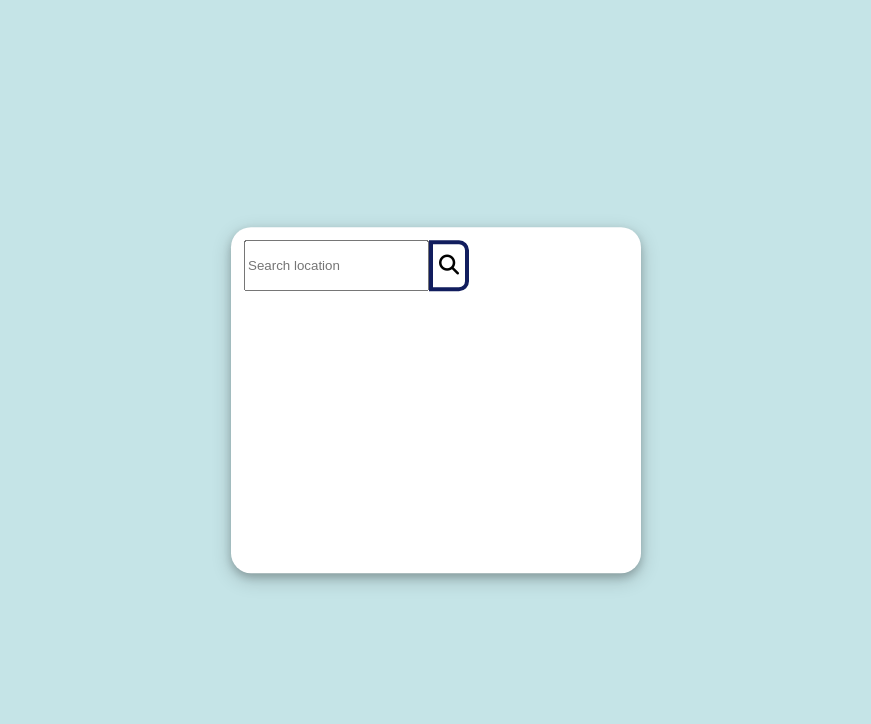
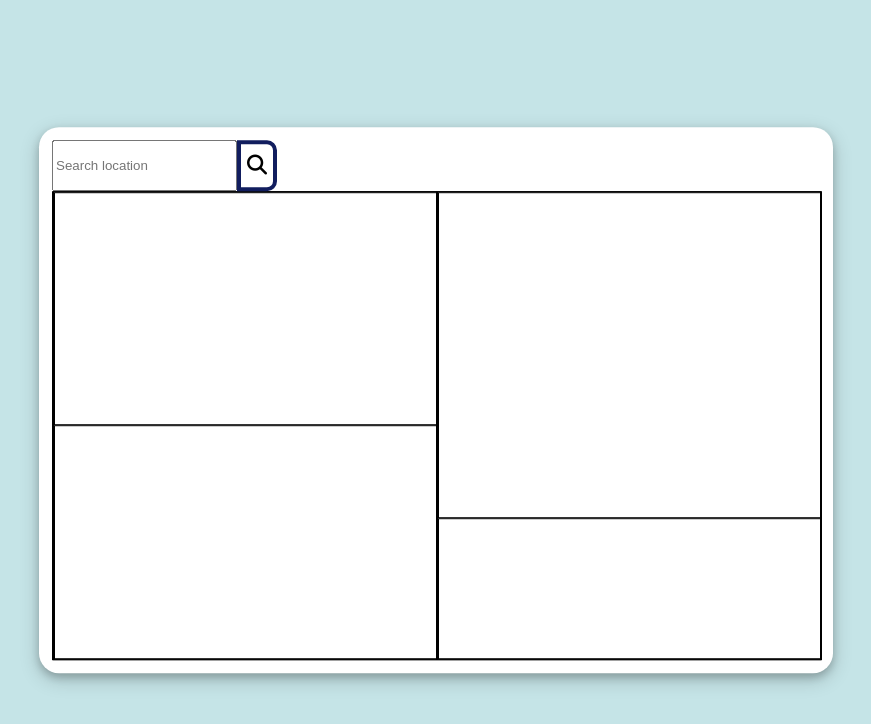
Before and after one commit to Usama4745/weatherapp, a React (Create React App) app: page / in a window 1280 px wide. Shown: the top 724 px of the page, without its empty margins (204-1075 px from the left). Built offline with nearby package versions, Linux system fonts and the light colour scheme.

Commit message:
added layout for all components

```diff
--- a/src/component/Home.css
+++ b/src/component/Home.css
@@ -1,15 +1,17 @@
-.container{
+.container {
 
     width: 100%;
     background-color: hsl(185, 41%, 84%);
     position: relative;
-    height:100vh;
+    height: 100vh;
     margin: 0;
     padding: 0;
+
 }
-.sub-container{
-    height: 40vh;
-    width: 30vw;
+
+.sub-container {
+    height: 65vh;
+    width: 60vw;
     background-color: white;
     margin: auto;
     position: absolute;
@@ -23,36 +25,40 @@
     border-radius: 20px;
     display: flex;
     padding: 1%;
+    display: flex;
+    flex-direction: column;
 }
 
 
 
 
-.search-box{
+.search-box {
     width: 100%;
     position: relative;
     display: flex;
 
 }
-  .search-input{
+
+.search-input {
     width: 100%;
     padding: 10px;
     border: 4px solid #111d5e;
-    border-radius:10px 0 0 10px ;
+    border-radius: 10px 0 0 10px;
     border-right: none;
     outline: none;
     font-size: 20px;
     color: tomato;
     background: none;
 }
-  .search-button{
+
+.search-button {
     text-align: center;
     height: 51px;
     width: 40px;
     outline: none;
     cursor: pointer;
     border: 4px solid #111d5e;
-   border-radius: 0 10px 10px 0 ;
+    border-radius: 0 10px 10px 0;
     border-left: none;
     background: none;
     font-size: 20px;
@@ -60,5 +66,59 @@
 
 
 }
-  .searchContainer{
+
+.searchContainer {}
+
+.data-container {
+    width: 100%;
+    height: 100%;
+    display: flex;
+    flex-direction: row;
+    justify-content: center;
+    align-items: center;
+    border: 1px solid black;
 }
+
+.left-data-container {
+    display: flex;
+    flex-direction: column;
+    border: 1px solid black;
+    height: 100%;
+    width: 50%;
+}
+
+.right-data-container {
+    display: flex;
+    flex-direction: column;
+    border: 1px solid black;
+    height: 100%;
+    width: 50%;
+}
+.today-forecast{
+    display: flex;
+    flex-direction: column;
+    border: 1px solid black;
+    height: 50%;
+    width: 100%;
+}
+.weekly-forecast{
+    display: flex;
+    flex-direction: column;
+    border: 1px solid black;
+    height: 50%;
+    width: 100%;
+}
+.weather-map{
+    display: flex;
+    flex-direction: column;
+    border: 1px solid black;
+    height: 70%;
+    width: 100%;
+}
+.temp-converter{
+    display: flex;
+    flex-direction: column;
+    border: 1px solid black;
+    height: 30%;
+    width: 100%;
+}
--- a/src/component/Home.js
+++ b/src/component/Home.js
@@ -15,6 +15,16 @@ function Home() {
                         </button>
                     </div>
                 </div>
+                <div className="data-container">
+                    <div className="left-data-container">
+                        <div className="today-forecast"></div>
+                        <div className="weekly-forecast"></div>
+                    </div>
+                    <div className="right-data-container">
+                        <div className="weather-map"></div>
+                        <div className="temp-converter"></div>
+                    </div>
+                </div>
             </div>
         </div>
     );
```
Lines whose indentation alone changed are shown as unchanged.
